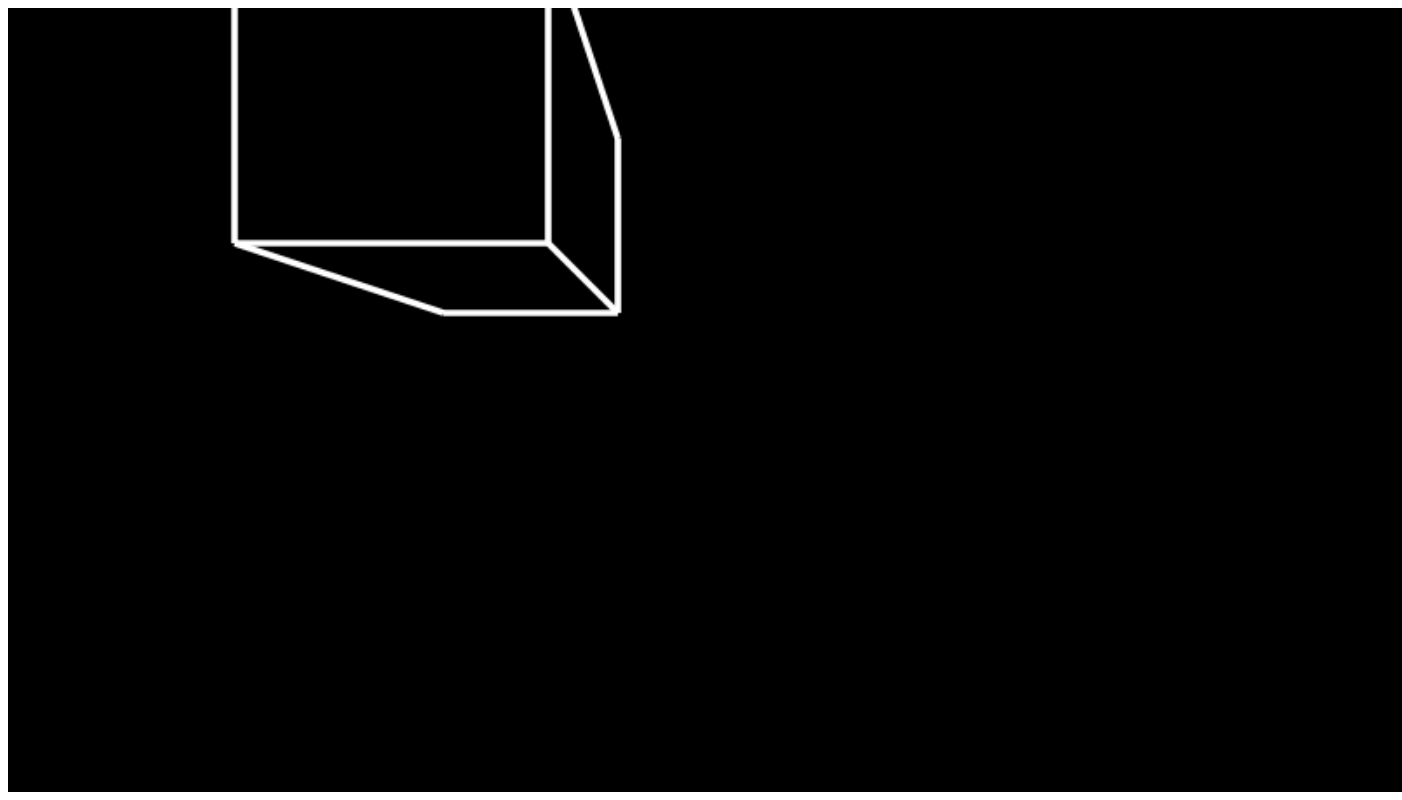
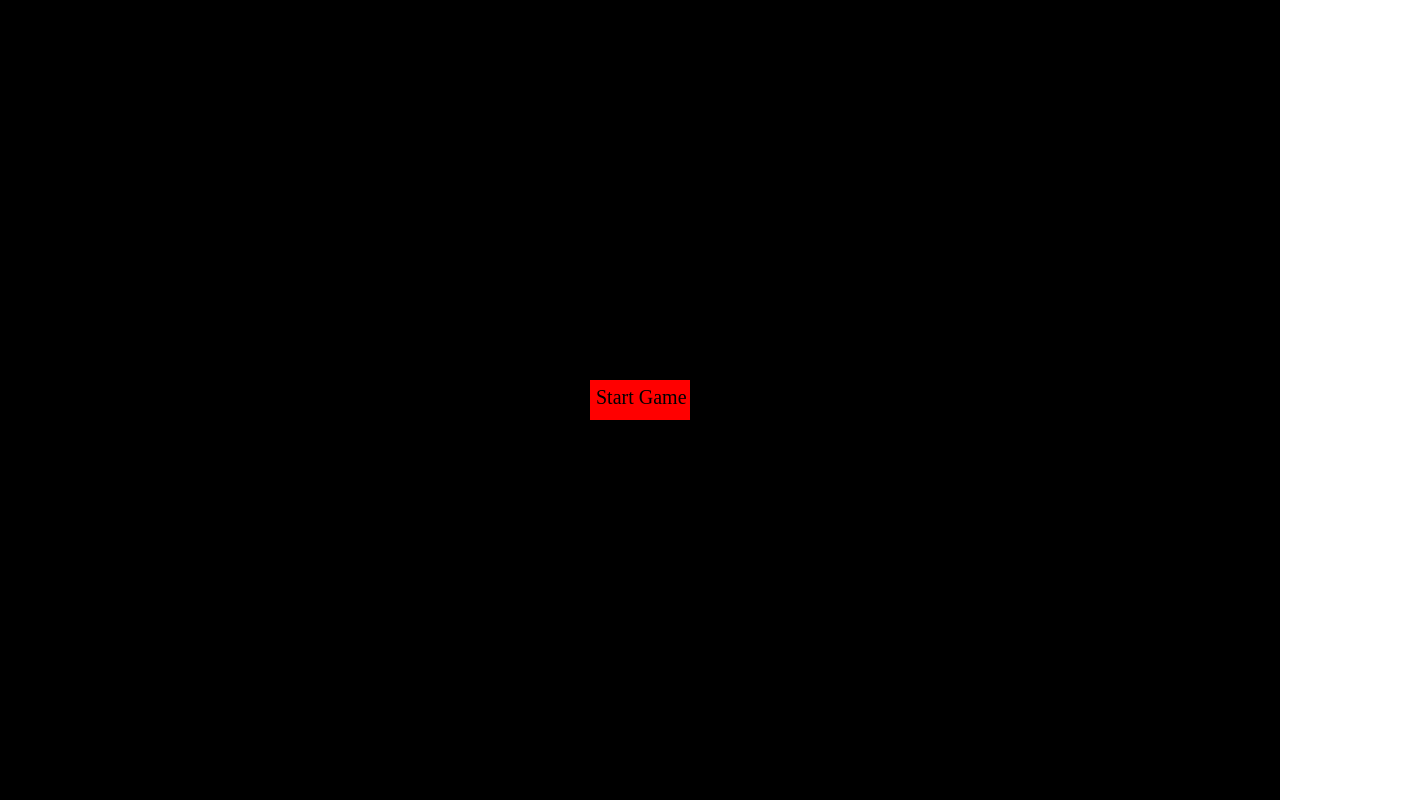
Before and after one commit to ThouArtFish/ThouArtFish.github.io, a plain HTML site: page index.html in a window 1280 px wide. Shown: the whole page, 1402 px wide, since content can reach past the window. Drawn offline with Linux system fonts and the light colour scheme.

Commit message:
camera rotation with mouse, basic start menu, laid out structure for defined "loops" for stages of game, pretty epic

```diff
--- /dev/null
+++ b/BaseObjects.js
@@ -0,0 +1,16 @@
+export default class BaseObjects {
+    constructor() {
+        this.squip = {
+            colour: "red",
+            vertices: [[0, 1.25, -5], [5, 1.25, 0], [-5, 1.25, 0], [0, 1.25, 5], [0, -3.75, 0]],
+            edges: [[1, 0], [1, 3], [2, 0], [2, 3], [4, 0], [4, 1], [4, 2], [4, 3]],
+            face_normals: [[[0, 1.25, 0], [0, 2, 3, 1]], [[1.25, -1.25, 1.25], [5, 7, 1]], [[-1.25, -1.25, 1.25], [7, 3, 6]], [[1.25, -1.25, -1.25], [5, 4, 0]], [[-1.25, -1.25, -1.25], [6, 4, 2]]]
+        }
+        this.cubid = {
+            colour: "blue",
+            vertices: [[-5, -5, -5], [5, -5, -5], [-5, -5, 5], [5, -5, 5], [-5, 5, -5], [5, 5, -5], [-5, 5, 5], [5, 5, 5]],
+            edges: [[2, 0], [3, 1], [2, 3], [0, 1], [3, 7], [1, 5], [7, 5], [7, 6], [5, 4], [6, 4], [6, 2], [4, 0]],
+            face_normals: [[[0, 5, 0], [6, 9, 7, 8]], [[5, 0, 0], [4, 6, 5, 1]], [[0, -5, 0], [1, 0, 3, 2]], [[-5, 0, 0], [9, 10, 0, 11]], [[0, 0, 5], [7, 4, 10, 2]], [[0, 0, -5], [3, 5, 11, 8]]]
+        }
+    }
+}
--- /dev/null
+++ b/GUIElements.js
@@ -0,0 +1,11 @@
+export default class GUIElements {
+    constructor(width, height) {
+        this.play_button = {
+            top: height/2 - 20,
+            left: width/2 - 50,
+            bottom: height/2 + 20,
+            right: width/2 + 50,
+            text: "Start Game"
+        }
+    }
+}
--- /dev/null
+++ b/Vector.js
@@ -0,0 +1,25 @@
+export default class Vector {
+    static add(v1, v2) {
+        return [v1[0] + v2[0], v1[1] + v2[1], v1[2] + v2[2]]
+    }
+    static dot(v1, v2) {
+        return (v1[0] * v2[0]) + (v1[1] * v2[1]) + (v1[2] * v2[2])
+    }
+    static length(v1) {
+        return Math.sqrt(v1[0] ** 2 + v1[1] ** 2 + v1[2] ** 2)
+    }
+    static rotateXY(point, trig_vals) {
+        let rotation_matrix = [
+            [trig_vals.cosy, trig_vals.sinx * trig_vals.siny, trig_vals.cosx * trig_vals.siny],
+            [0, trig_vals.cosx, -trig_vals.sinx],
+            [-trig_vals.siny, trig_vals.sinx * trig_vals.cosy, trig_vals.cosx * trig_vals.cosy]
+        ]
+        let mat_mult = (v3x3, v3x1) =>
+            [
+                v3x3[0][0] * v3x1[0] + v3x3[0][1] * v3x1[1] + v3x3[0][2] * v3x1[2],
+                v3x3[1][0] * v3x1[0] + v3x3[1][1] * v3x1[1] + v3x3[1][2] * v3x1[2],
+                v3x3[2][0] * v3x1[0] + v3x3[2][1] * v3x1[1] + v3x3[2][2] * v3x1[2]
+            ]
+        return mat_mult(rotation_matrix, point)
+    }
+}
--- a/index.html
+++ b/index.html
@@ -5,7 +5,7 @@
         <link href="style.css" rel="stylesheet" type="text/css"/>
     </head>
     <body>
-        <canvas id="display" width="800" height="450"></canvas>
+        <canvas id="display"></canvas>
     </body>
     <script type="module" src="script.js"></script>
 </html>
--- a/script.js
+++ b/script.js
@@ -1,137 +1,225 @@
+// Class containing vector operations, specific to the game's requirements
+import Vector from "/Vector.js"
+import BaseObjects from "./BaseObjects.js"
+import GUIElements from "./GUIElements.js"
+
+// global constants
+const rtf = [20, -20, 220]
+const lbn = [-20, 20, 20]
 const canvas = document.getElementById("display");
+canvas.width = window.innerWidth
+canvas.height = window.innerHeight
+const base_objects = new BaseObjects()
+const gui_elements = new GUIElements(canvas.width, canvas.height)
 const ctx = canvas.getContext("2d");
+const sensitivity = 0.0008
+const fps = 60
 
-const z_near = 0
-const z_far = 200
+// global variables
+var display_centre = [canvas.width/2, canvas.height/2]
+var lastTime = 0
+var mouse_coords = [0, 0]
+var delta_coords = [0, 0]
+var total_angle_x = 0
+var total_angle_y = 0
+var mouse_timer
+var game_objects = []
+var delta_time
+var current_main_loop
 
-const fov = (90) * (Math.PI / 360)
+// Objects and GUI elements
+const play_button = gui_elements.play_button
+const squip = base_objects.squip
+const cubid = base_objects.cubid
 
-const camera_direction = [0, 0, 1]
+// Main loops, including enter and exit functions
+const game_loop = {
+    requestPointerLockWithUnadjustedMovement: async () => {
+        const promise = canvas.requestPointerLock({
+          unadjustedMovement: true,
+        })
 
-const line_min = 0.5
-const line_max = 4
+        if (!promise) {
+          console.log("disabling mouse acceleration is not supported");
+        }
 
-const display_dimensions = [canvas.width/2, canvas.height/2]
-const aspect_ratio = canvas.width / canvas.height
+        try {
+            await promise;
+            return console.log("pointer is locked");
+        } catch (error) {
+            if (error.name === "NotSupportedError") {
+                return canvas.requestPointerLock();
+            }
+        }
+    },
+    enter: () => {
+        current_main_loop = () => game_loop.mainLoop()
+        canvas.style.cursor = "none"
+        game_loop.requestPointerLockWithUnadjustedMovement()
+    },
+    exit: () => {
+        canvas.style.cursor = "auto"
+        document.exitPointerLock()
+    },
+    mainLoop: () => {
+        let angle_x = Math.atan(delta_coords[1] * sensitivity)
+        let angle_y = Math.atan(delta_coords[0] * sensitivity)
 
-const fps = 30
-var lastTime = 0
+        total_angle_x = Math.max(-Math.PI/2, Math.min(Math.PI/2, total_angle_x + angle_x))
+        total_angle_y += angle_y
 
-const object1 = {
-    vertices: [[0, 0, -5], [5, 0, 0], [-5, 0, 0], [0, 0, 5], [0, -5, 0]],
-    edges: [[1, 0], [1, 3], [2, 0], [2, 3], [4, 0], [4, 1], [4, 2], [4, 3]],
-    face_normals: [[[], [2, 4, 6]], [[], [0, 4, 5]], [[], []], [[], []], [[], []]]
+        let trig_vals = {
+            cosx: Math.cos(total_angle_x),
+            cosy: Math.cos(-total_angle_y),
+            sinx: Math.sin(total_angle_x),
+            siny: Math.sin(-total_angle_y)
+        }
+
+        for (let i = 0; i < game_objects.length; i++) {
+
+            let delta_velocity = game_objects[i].velocity.map(e => e * delta_time)
+            game_objects[i].position = Vector.add(game_objects[i].position, delta_velocity)
+
+            let rotated_pos = Vector.rotateXY(game_objects[i].position, trig_vals)
+            let rotated_vertices = [], rotated_face_normals = []
+            let vertices_count = game_objects[i].vertices.length, face_normals_count = game_objects[i].face_normals.length
+            let l = vertices_count >= face_normals_count ? vertices_count : face_normals_count
+            for (let k = 0; k < l; k++) {
+                if (k < vertices_count) {
+                    rotated_vertices.push(Vector.rotateXY(game_objects[i].vertices[k], trig_vals))
+                }
+                if (k < face_normals_count) {
+                    rotated_face_normals.push([Vector.rotateXY(game_objects[i].face_normals[k][0], trig_vals), game_objects[i].face_normals[k][1]])
+                }
+            }
+
+            if (rotated_pos[2] > 0) {
+
+                let edge_info = findEdges(rotated_face_normals, game_objects[i].edges, rotated_pos)
+                let vertices_info = applyPerspectiveProjection(rotated_vertices, rotated_pos)
+
+                if (vertices_info.length != 0) {
+                    drawObject(vertices_info, edge_info, game_objects[i].colour)
+                }
+            }
+        }
+    }
 }
-const position1 = [-10, -10, 100]
-const velocity1 = [0, 0.05, 0]
-
-const object2 = {
-    vertices: [[-5, -5, -5], [5, -5, -5], [-5, -5, 5], [5, -5, 5], [-5, 5, -5], [5, 5, -5], [-5, 5, 5], [5, 5, 5]],
-    edges: [[2, 0], [3, 1], [2, 3], [0, 1], [3, 7], [1, 5], [7, 5], [7, 6], [5, 4], [6, 4], [6, 2], [4, 0]],
-    face_normals: [[[0, 2.5, 0], [7, 6, 5, 4]], [[2.5, 0, 0], [3, 7, 1, 5]], [[0, -2.5, 0], [2, 3, 0, 1]], [[-2.5, 0, 0], [6, 2, 4, 0]], [[0, 0, 2.5], [7, 6, 2, 3]], [[0, 0, -2.5], [4, 0, 5, 1]]]
-}
-const position2 = [-10, -10, 10]
-const velocity2 = [0, 0, 0.05]
-
-var ingame_objects = [];
-
-
-
-function add(v1, v2) {
-    return [v1[0] + v2[0], v1[1] + v2[1], v1[2] + v2[2]]
+const menu_loop = {
+    onMouseClick: () => {
+        let withinRange = (val, range) => (val >= range[0] && val <= range[1])
+        if (withinRange(mouse_coords[0], [play_button.left, play_button.right]) && withinRange(mouse_coords[1], [play_button.top, play_button.bottom]))
+        {
+            menu_loop.exit()
+            game_loop.enter()
+        }
+    },
+    enter: () => {
+        current_main_loop = () => menu_loop.mainLoop()
+        canvas.addEventListener("mouseup", menu_loop.onMouseClick)
+    },
+    exit: () => {
+        canvas.removeEventListener("mouseup", menu_loop.onMouseClick)
+    },
+    mainLoop: () => {
+        ctx.beginPath()
+        ctx.fillStyle = "red"
+        ctx.fillRect(play_button.left, play_button.top, play_button.right - play_button.left, play_button.bottom - play_button.top)
+        ctx.fillStyle = "black"
+        ctx.font = "20px serif"
+        ctx.fillText(play_button.text, play_button.left + 6, play_button.top + 24)
+        ctx.closePath()
+    }
 }
 
-function dot(v1, v2) {
-    return v1[0] * v2[0] + v1[1] * v2[1] + v1[2] * v2[2]
-}
-
+// Takes an object blueprint and adds it to array of game objects to be rendered
 function spawnObject(object, velocity, spawn_position) {
     let game_object = {
         vertices: object.vertices,
         position: spawn_position,
         edges: object.edges,
         velocity: velocity,
-        face_normals: object.face_normals
+        face_normals: object.face_normals,
+        colour: object.colour,
     }
-    ingame_objects.push(game_object)
+    game_objects.push(game_object)
 }
 
-function applyPerspectiveProjection(vertex) {
-    let x = (vertex[0] * (1 / (aspect_ratio * Math.tan(fov)))) / vertex[2]
-    let y = (vertex[1] * (1 / Math.tan(fov))) / vertex[2]
-    return [x * display_dimensions[0] + display_dimensions[0], y * display_dimensions[1] + display_dimensions[1]]
+// Applies perspective projection to a game object and returns the vertices to be drawn on screen, or an empty array if all vertices are out of bounds
+function applyPerspectiveProjection(vertices, pos) {
+    let projected_vertices = []
+    let out_of_view = 0
+    for (let i = 0; i < vertices.length; i++) {
+        let game_vertex = Vector.add(vertices[i], pos)
+        let x = (2 * lbn[2] * game_vertex[0] - ((rtf[0] + lbn[0]) * game_vertex[2])) / ((rtf[0] - lbn[0]) * game_vertex[2])
+        let y = (2 * lbn[2] * game_vertex[1] - ((rtf[1] + lbn[1]) * game_vertex[2])) / ((lbn[1] - rtf[1]) * game_vertex[2])
+        x = x * display_centre[0] + display_centre[0]
+        y = y * display_centre[1] + display_centre[1]
+        if ((x < 0 || x > canvas.width) || (y < 0 || y > canvas.height)) {
+            out_of_view += 1
+        }
+        projected_vertices.push([x, y])
+    }
+    return out_of_view != projected_vertices.length ? projected_vertices: []
 }
 
-function draw(display_objects) {
-    for (let i = 0; i < display_objects.length; i++) {
-        let current = display_objects[i]
-        ctx.lineWidth = ((current.position[2] - z_near) / (z_far - z_near)) * (line_min - line_max) + line_max
-
-        let shown_vertices = new Set();
-        for (let j = 0; j < current.face_normals.length; j++) {
-            let dot_prod = dot(add(current.position, current.face_normals[j][0]), current.face_normals[j][0])
-            if (dot_prod < 0) {
-                current.face_normals[j][1].forEach(e => shown_vertices.add(e))
-            }
-        }
-        let shown_edges = []
-        for (let j = 0; j < current.edges.length; j++) {
-            if (shown_vertices.has(current.edges[j][0]) && shown_vertices.has(current.edges[j][1])) {
-                shown_edges.push(current.edges[j])
-            }
-        }
-        for(let j = 0; j < shown_edges.length; j++) {
-            ctx.beginPath();
-            let line_start = current.vertices[shown_edges[j][0]]
-            let line_end = current.vertices[shown_edges[j][1]]
-            ctx.moveTo(line_start[0], line_start[1]);
-            ctx.lineTo(line_end[0], line_end[1]);
-            ctx.stroke();
-            ctx.closePath();
+// Returns an array of edges which can be seen from the POV of the display
+function findEdges(face_normals, edges, pos) {
+    let shown_edges = new Set();
+    for (let i = 0; i < face_normals.length; i++) {
+        let dot_prod = Vector.dot(Vector.add(pos, face_normals[i][0]), face_normals[i][0])
+        if (dot_prod < 0) {
+            face_normals[i][1].forEach(e => shown_edges.add(edges[e]))
         }
     }
+    return [...shown_edges]
 }
 
-function checkZ(vertex) {
-    if (vertex[2] > z_far) {
-        return false
+// Draws the projected vertices on the display and the edges between them
+function drawObject(vertices, edges, colour) {
+    ctx.strokeStyle = colour
+    ctx.beginPath();
+    for (let i = 0; i < edges.length; i++) {
+        let line_start = vertices[edges[i][0]]
+        let line_end = vertices[edges[i][1]]
+        ctx.moveTo(line_start[0], line_start[1]);
+        ctx.lineTo(line_end[0], line_end[1]);
+        ctx.stroke();
     }
-    if (vertex[2] < z_near) {
-        return false
-    }
-    return true
+    ctx.closePath();
 }
 
+// Main function that updates the display
 function updateDisplay(timestamp) {
+
     ctx.clearRect(0, 0, canvas.width, canvas.height);
 
-    let delta_time = (timestamp - lastTime) * (fps/1000)
+    delta_time = (timestamp - lastTime) * (fps/1000)
     lastTime = timestamp
 
-    let display_objects = []
-
-    for (let i = 0; i < ingame_objects.length; i++) {
-        if (checkZ(ingame_objects[i].position)) {
-            let delta_velocity = ingame_objects[i].velocity.map(i => i * delta_time)
-            ingame_objects[i].position = add(ingame_objects[i].position, delta_velocity)
-            let display_object = {
-                vertices: [],
-                position: ingame_objects[i].position,
-                edges: ingame_objects[i].edges,
-                face_normals: ingame_objects[i].face_normals
-            }
-            for (let j = 0; j < ingame_objects[i].vertices.length; j++) {
-                let game_space_point = add(ingame_objects[i].vertices[j], ingame_objects[i].position)
-                display_object.vertices.push(applyPerspectiveProjection(game_space_point))
-            }
-            display_objects.push(display_object)
-        }
-    }
-    draw(display_objects)
+    current_main_loop()
 
     requestAnimationFrame(updateDisplay)
 }
 
-ctx.strokeStyle = "white"
-spawnObject(object2, velocity2, position2)
+// Startup stuff
+ctx.lineWidth = 1
+menu_loop.enter()
+//Event listener to track mouse movement and change in mouse position
+canvas.addEventListener("mousemove", (e) => {
+    clearTimeout(mouse_timer)
+    mouse_timer = setTimeout(() => {delta_coords = [0, 0]}, 0)
+    delta_coords = [e.movementX, e.movementY]
+    mouse_coords = [e.clientX, e.clientY]
+})
+// Event listener when resize
+window.addEventListener("resize", () => {
+    canvas.width = window.innerWidth
+    canvas.height = window.innerHeight
+    display_centre = [canvas.width/2, canvas.height/2]
+})
+// Test objects
+spawnObject(cubid, [0, 0, 0], [-20, 0, 50])
+spawnObject(squip, [0, 0, 0], [30, -50, 40])
+// Lift off!!
 updateDisplay(0)
--- a/style.css
+++ b/style.css
@@ -1,6 +1,5 @@
 body {
-    display: flex;
-    justify-content: space-evenly;
+    margin: 0px;
 }
 #display {
     background-color: black;
```
